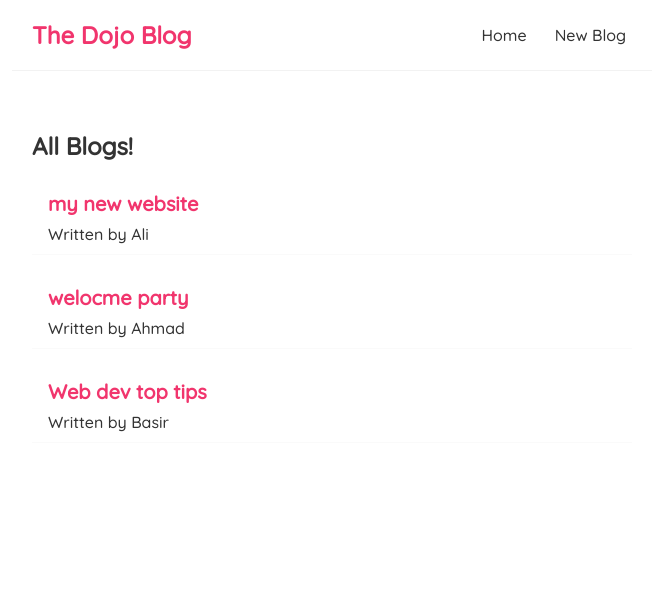
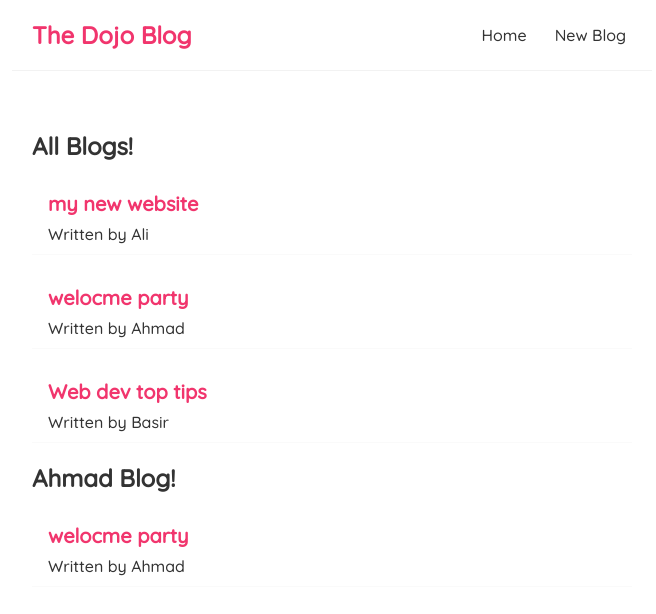
Before and after one commit to Basir-Mohammadi/react-blog, a React (Create React App) app: page / in a window 1280 px wide. Shown: the top 614 px of the page, without its empty margins (308-964 px from the left). Built offline with nearby package versions, Linux system fonts and the light colour scheme.

Commit message:
Use filter method

```diff
--- a/src/component/Home.js
+++ b/src/component/Home.js
@@ -10,6 +10,7 @@ const Home = () => {
     return (
         <div className="home">
            <BlogList blogs={blogs} title = "All Blogs!"/>
+           <BlogList blogs={blogs.filter((blog) => blog.author ==='Ahmad')} title = "Ahmad Blog!"/>
         </div>
      );
 }
```
